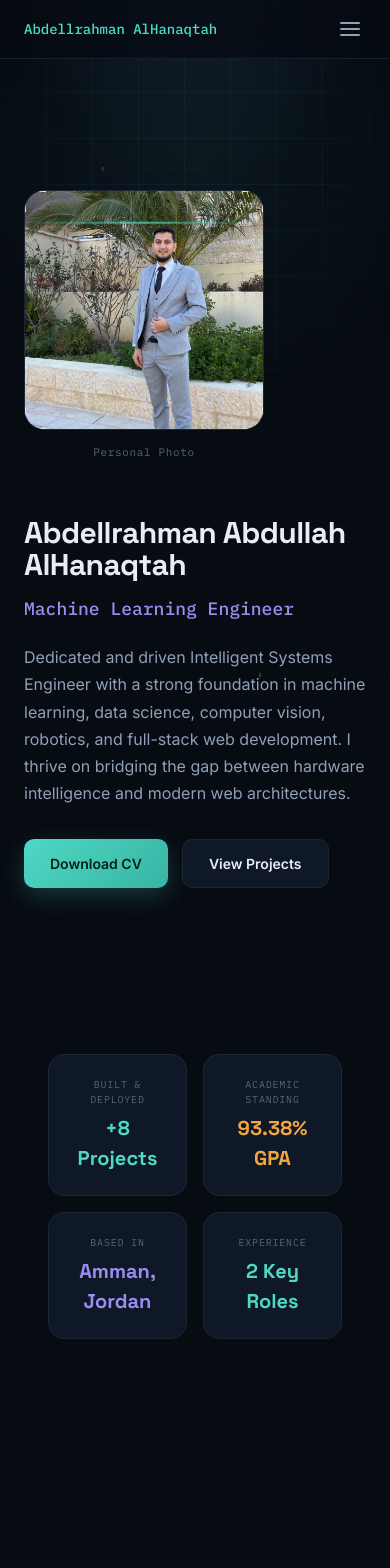
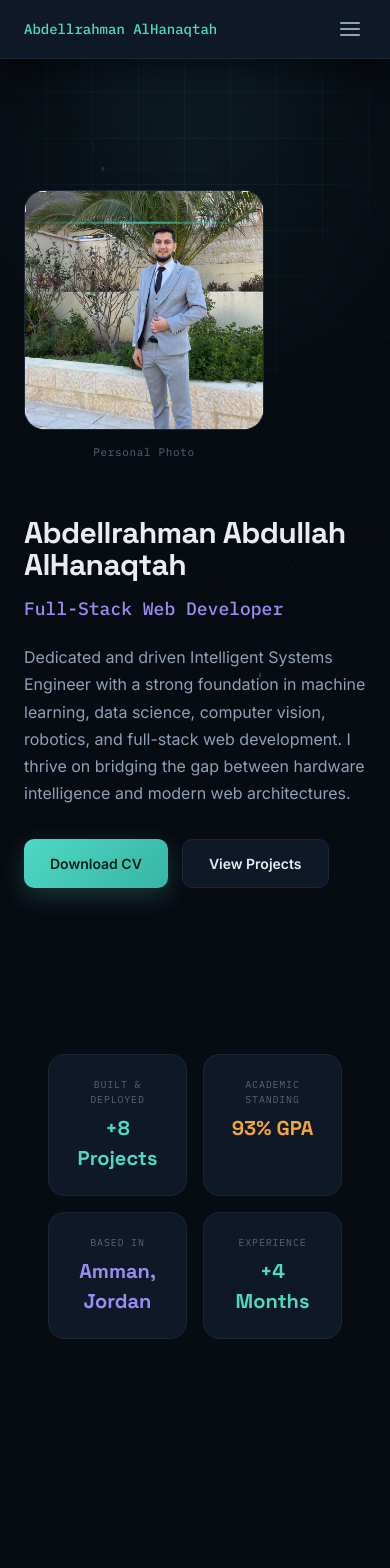
Before and after one commit to abdellrahmanHq/Portfolio, a React (Vite) app: page / in a window 390 px wide. Shown: the top 1568 px of the page. Built offline with nearby package versions, Linux system fonts and the light colour scheme.

Commit message:
Changed the navbar color and edits on dashboard data

```diff
--- a/src/constants/portfolioData.js
+++ b/src/constants/portfolioData.js
@@ -1,15 +1,15 @@
 export const ROLES = [
   'Intelligent Systems Engineer',
+  'Full-Stack Web Developer',
   'Machine Learning Engineer',
   'Computer Vision Developer',
-  'Full-Stack Web Developer',
 ];
 
 export const STATS = [
   { label: 'Built & Deployed', number: 8, prefix: '+', suffix: ' Projects', accent: 'cyan' },
-  { label: 'Academic Standing', text: '93.38% GPA', accent: 'amber' },
+  { label: 'Academic Standing', text: '93% GPA', accent: 'amber' },
   { label: 'Based In', text: 'Amman, Jordan', accent: 'violet' },
-  { label: 'Experience', number: 2, suffix: ' Key Roles', accent: 'cyan' },
+  { label: 'Experience', number: 4, prefix: '+', suffix: ' Months ', accent: 'cyan' },
 ];
 
 export const PROJECTS = [
--- a/src/styles.css
+++ b/src/styles.css
@@ -111,9 +111,9 @@ section[id] {
 
 .nav {
   position: fixed; top: 0; left: 0; right: 0; z-index: 50;
-  background: rgba(7, 11, 18, 0.75);
-  backdrop-filter: blur(14px);
-  border-bottom: 1px solid var(--border-soft);
+  background: var(--surface); /* #0f1826 - solid and clean */
+  border-bottom: 1px solid var(--border); /* #1c2636 */
+  box-shadow: 0 10px 30px rgba(0, 0, 0, 0.5);
 }
 
 .nav-inner {
@@ -382,9 +382,10 @@ section[id] {
   .nav-toggle { display: flex; }
   .nav-links {
     position: absolute; top: 100%; left: 0; right: 0; flex-direction: column; align-items: stretch;
-    background: rgba(7, 11, 18, 0.85);
-    backdrop-filter: blur(16px);
+    background: rgba(13, 20, 32, 0.92);
+    border-bottom: 1px solid var(--border-soft);    backdrop-filter: blur(16px);
     -webkit-backdrop-filter: blur(16px);
+
     border-bottom: 1px solid var(--border-soft);
     padding: 10px; gap: 2px; display: none;
   }
```
